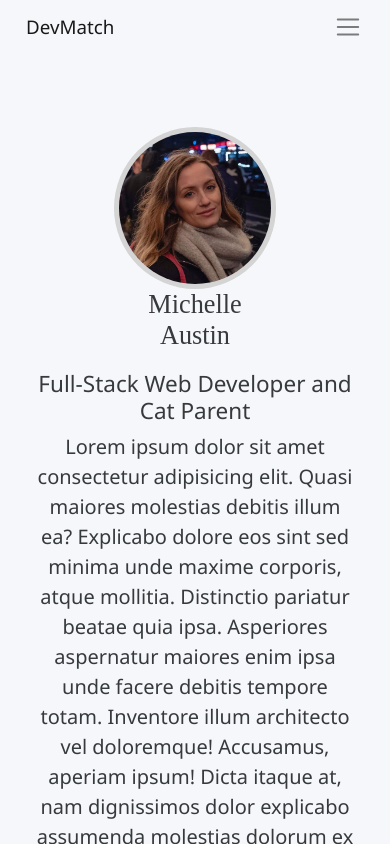
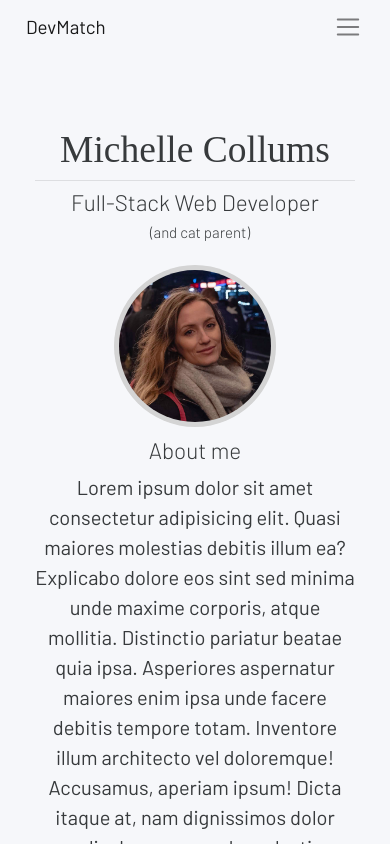
Before and after one commit to mcollums/michelle-portfolio-2, a website: page about.html in a window 390 px wide. Shown: the top 844 px of the page. Drawn offline with nearby package versions, Linux system fonts and the light colour scheme; a web font is replaced by a local one.

Commit message:
heading/about me section style and html.

```diff
--- a/about.html
+++ b/about.html
@@ -21,12 +21,12 @@
 <body>
     <nav class="navbar navbar-expand-lg navbar-light">
         <a class="navbar-brand" href="./index.html">DevMatch</a>
-        <button class="navbar-toggler" type="button" data-toggle="collapse" data-target="#navbarColor01"
+        <button class="navbar-toggler" type="button" data-toggle="collapse" data-target="#main-nav"
             aria-controls="navbarColor01" aria-expanded="false" aria-label="Toggle navigation">
             <span class="navbar-toggler-icon"></span>
         </button>
 
-        <div class="collapse navbar-collapse" id="navbarColor01">
+        <div class="collapse navbar-collapse" id="main-nav">
             <ul class="navbar-nav ml-auto d-flex justify-content-around">
                 <li class="nav-item active">
                     <a class="nav-link" href="./about.html">About.<span class="sr-only">(current)</span></a>
@@ -41,15 +41,32 @@
         </div>
     </nav>
 
-    <section class="profile-container my-4 py-5">
-        <div class="row">
-            <div class="col-lg-3 col-md-3 col-sm-1 col-3"></div>
-            <div id="img-section" class="col-lg-2 col-md-3 col-sm-4 col-6 px-4">
+    <!-- Section containing heading and about blurb -->
+    <section class="about-container my-4 py-5">
+
+        <!-- Heading Row -->
+        <div class="title-row row pb-4">
+            <!-- Setting offset columns -->
+            <div class="offset-lg-3 offset-md-2 offset-sm-1 offset-1"></div>
+            <!-- Heading column -->
+            <div class="col-lg-6 col-md-8 col-sm-10 col-10">
+                <h1 class="name">Michelle Collums</h1>
+                <hr>
+                <h4 class="title">Full-Stack Web Developer</h4>
+                <h6 class="sub-title">(and cat parent)</h6>
+            </div>
+        </div>
+
+        <!-- About Me Row -->
+        <div class="about-row row">
+            <!-- Offset column-->
+            <div class="offset-lg-3 offset-md-2 offset-sm-1 offset-3"></div>
+            <!-- About me columns -->
+            <div class="px-4 col-lg-2 col-md-3 col-sm-4 col-6">
                 <img class="img-fluid" src="./assets/images/mc-sm.png" alt="user's profile image">
-                <h3><strong>Michelle Austin</strong></h3>
             </div>
-            <div id="blurb-section" class="col-lg-4 col-md-4 col-sm-6 px-5">
-                <h4>Full-Stack Web Developer and Cat Parent</h4>
+            <div class="blurb px-5 col-lg-4 col-md-5 col-sm-6">
+                <h4>About me</h4>
                 <p>Lorem ipsum dolor sit amet consectetur adipisicing elit. Quasi maiores molestias debitis illum ea? Explicabo dolore eos sint sed minima unde maxime corporis, atque mollitia. Distinctio pariatur beatae quia ipsa.
                 Asperiores aspernatur maiores enim ipsa unde facere debitis tempore totam. Inventore illum architecto vel doloremque! Accusamus, aperiam ipsum! Dicta itaque at, nam dignissimos dolor explicabo assumenda molestias dolorum ex ut?
                 Animi reprehenderit velit magnam dolorum, labore deleniti eos quae architecto, aliquam quisquam aut perspiciatis modi nam quo praesentium magni expedita tempora eum? Voluptas facere minus nostrum consequatur rem distinctio esse!
@@ -57,6 +74,13 @@
             </div>
         </div>
     </section>
+
+    <section class="skills-container my-4 my-5">
+        <div class="row main-skill-row ">
+
+        </div>
+    </section>
+
 
     <!-- Footer -->
     <footer class="pt-4">
--- a/assets/style/about.scss
+++ b/assets/style/about.scss
@@ -1,10 +1,26 @@
 @import './variables.scss';
 
-.profile-container {
-    #img-section {
+.title-row {
+    .name {
         font-family: $font-serif;
-        text-align: center;
     }
+    hr {
+        margin-top: .5rem;
+        margin-bottom: .5rem;
+    }
+    //bringing down sub-title to title's level
+    .sub-title {
+        margin-left: 10px;
+        margin-top: 7px;
+    }
+    //float left on these two so they are side-by-side
+    .title , .sub-title {
+        margin-bottom: 0;
+        float: left;
+    }
+}
+
+.about-row {
     .img-fluid {
         background-color: $grey;
         border-radius: 50%;
@@ -13,8 +29,15 @@
 }
 
 @media only screen and (max-width: 575px){
-    .profile-container {
-        #blurb-section {
+    .title-row {
+        text-align: center;
+        .title , .sub-title {
+            float: none;
+        }
+    }
+
+    .about-row {
+        .blurb {
             padding-top: 10px;
             text-align: center;
         }
--- a/assets/style/global.scss
+++ b/assets/style/global.scss
@@ -8,6 +8,7 @@ html {
 }
 
 body {
+    font-family: $font-sans;
     background-color: $off-white;
     margin-bottom: 60px;
 }
```
Also changed, not shown: index.html (+4 -4 lines), assets/style/about.css, assets/style/global.css, 2 other files.
